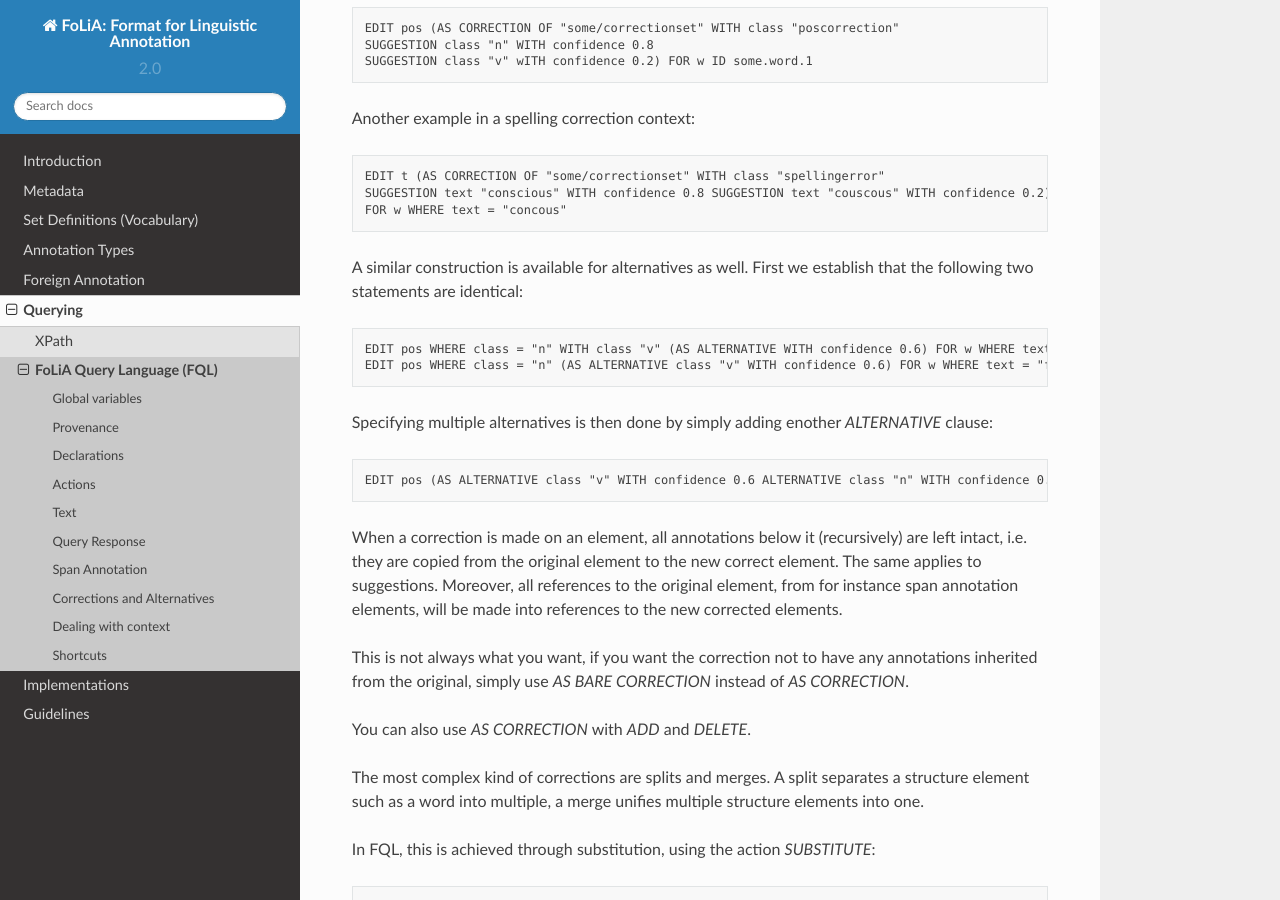
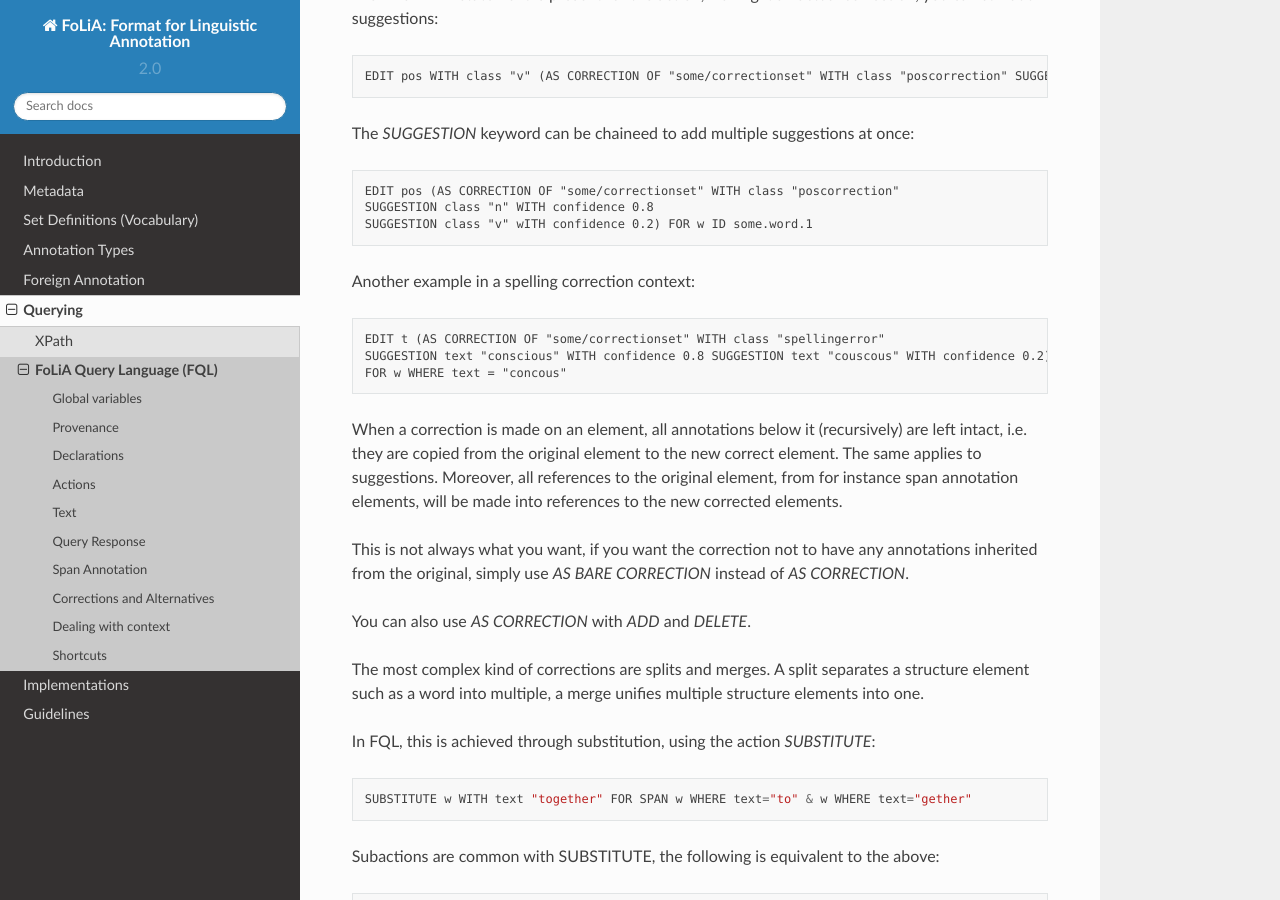
Before and after one commit to proycon/folia, a Sphinx documentation site: the page built from docs/source/fql.rst, in a window 1280 px wide and 900 px high, scrolled down 12982 px. Built offline with Sphinx 7.4.7 and the Read the Docs theme 2.0.0, drawn with Linux system fonts in a browser that asks for light colours; some of the changed text lies outside the part shown.

Commit message:
fql documentation update

```diff
--- a/docs/source/fql.rst
+++ b/docs/source/fql.rst
@@ -528,17 +533,6 @@
     EDIT t (AS CORRECTION OF "some/correctionset" WITH class "spellingerror"
     SUGGESTION text "conscious" WITH confidence 0.8 SUGGESTION text "couscous" WITH confidence 0.2)
     FOR w WHERE text = "concous"
-
-A similar construction is available for alternatives as well. First we
-establish that the following two statements are identical::
-
-    EDIT pos WHERE class = "n" WITH class "v" (AS ALTERNATIVE WITH confidence 0.6) FOR w WHERE text = "fly"
-    EDIT pos WHERE class = "n" (AS ALTERNATIVE class "v" WITH confidence 0.6) FOR w WHERE text = "fly"
-
-Specifying multiple alternatives is then done by simply adding enother
-*ALTERNATIVE* clause::
-
-    EDIT pos (AS ALTERNATIVE class "v" WITH confidence 0.6 ALTERNATIVE class "n" WITH confidence 0.4 ) FOR w WHERE text = "fly"
 
 When a correction is made on an element, all annotations below it (recursively) are left
 intact, i.e. they are copied from the original element to the new correct element. The
```
Also changed, not shown: other parts of docs/source/fql.rst (+5 -0 lines).
